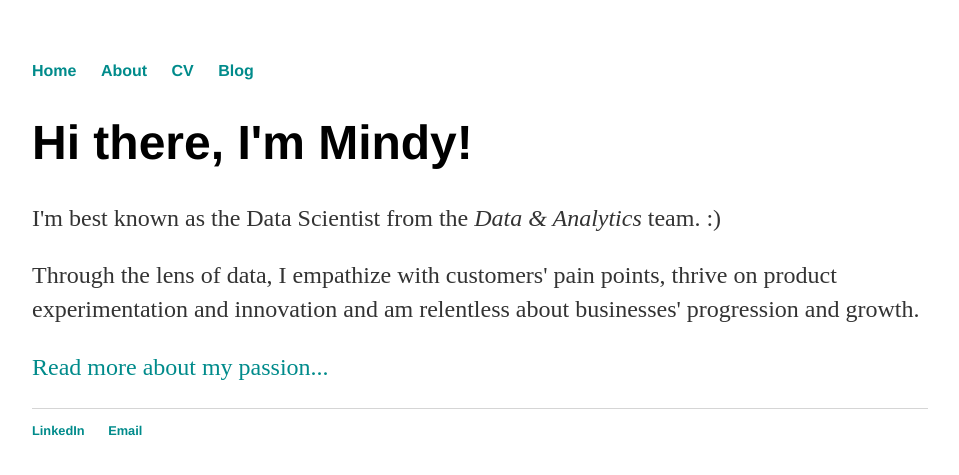
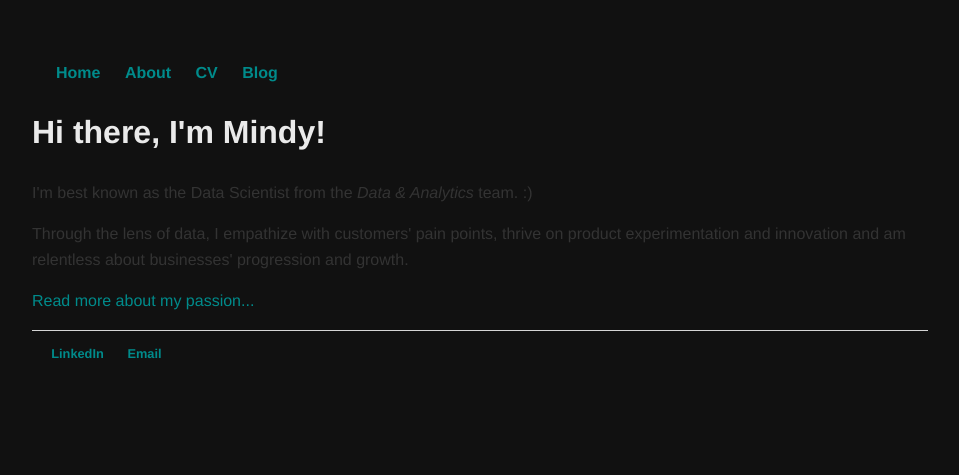
Before and after one commit to mindyng/mindyng.github.io, a Jekyll site: the page built from index.html, in a window 1280 px wide. Shown: the top 475 px of the page, without its empty margins (160-1119 px from the left). Built offline with Jekyll 4.4.1, drawn with Linux system fonts in a browser that asks for light colours.

Commit message:
Update main.css
trying to reset blog post back to cleaner format

```diff
--- a/css/main.css
+++ b/css/main.css
@@ -36,117 +36,56 @@
 .cv address, .cv p { font-size: 1.2em; }
 .cv .download { float: right; font-size: .8em; text-transform: uppercase; }
 
-/* Blog posts only */
-body.layout-post {
+/* Set a consistent base font */
+body {
   font-family: "Helvetica Neue", Arial, sans-serif;
   font-size: 16px;  /* default size */
   line-height: 1.6;
-  color: #eaeaea;   /* light text on dark background */
-  background-color: #111; /* dark mode background */
+  color: #eaeaea;   /* adjust for your theme */
+  background-color: #111; /* adjust if you want dark mode like in your screenshot */
 }
 
-/* Lists, paragraphs inside blog posts */
-body.layout-post ul,
-body.layout-post ol,
-body.layout-post li,
-body.layout-post p {
+/* Ensure lists inherit the base font size */
+ul, ol, li {
   font-size: inherit;
   font-family: inherit;
   line-height: inherit;
 }
 
-/* Headings inside blog posts */
-body.layout-post h1 { font-size: 2em; font-weight: bold; }
-body.layout-post h2 { font-size: 1.5em; font-weight: bold; }
-body.layout-post h3 { font-size: 1.25em; font-weight: bold; }
-body.layout-post h4,
-body.layout-post h5,
-body.layout-post h6 {
-  font-size: 1em;
+/* Paragraphs */
+p {
+  font-size: inherit;
+  font-family: inherit;
+  line-height: inherit;
+}
+
+/* Headings - markdown # -> <h1>, ## -> <h2>, etc. */
+h1 {
+  font-size: 2em;   /* biggest */
   font-weight: bold;
 }
 
-/* Cleaner indentation for blog post lists */
-body.layout-post ul,
-body.layout-post ol {
-  margin-left: 1.5em;
-  padding-left: 0;
+h2 {
+  font-size: 1.5em; /* second biggest */
+  font-weight: bold;
 }
 
-body.layout-post li {
-  margin: 0.3em 0;
+h3 {
+  font-size: 1.25em;
+  font-weight: bold;
 }
 
-/* === Blog Posts Only === */
-body.layout-post {
-  font-family: Georgia, "Times New Roman", serif; /* formal serif look */
-  font-size: 18px;
-  line-height: 1.7;
-  color: #222;   /* dark text for readability */
-  background-color: #fff; /* white background for print-like feel */
-  max-width: 800px;
-  margin: 40px auto;
-  padding: 0 20px;
+h4, h5, h6 {
+  font-size: 1em;   /* same as body text */
+  font-weight: bold;
 }
 
-/* Paragraphs and lists inside blog posts */
-body.layout-post p,
-body.layout-post ul,
-body.layout-post ol,
-body.layout-post li {
-  font-size: 1em;
-  font-family: inherit;
-  line-height: 1.7;
-  color: inherit;
-  margin-bottom: 1em;
+/* Cleaner indentation for lists */
+ul, ol {
+  margin-left: 1.5em;   /* adjust spacing from the left edge */
+  padding-left: 0;      /* remove double indent */
 }
 
-/* Headings inside blog posts */
-body.layout-post h1 {
-  font-size: 2.2em;
-  font-weight: bold;
-  margin-top: 1em;
-  margin-bottom: 0.5em;
+li {
+  margin: 0.3em 0;      /* spacing between list items */
 }
-
-body.layout-post h2 {
-  font-size: 1.8em;
-  font-weight: bold;
-  margin-top: 1em;
-  margin-bottom: 0.5em;
-}
-
-body.layout-post h3 {
-  font-size: 1.4em;
-  font-weight: bold;
-  margin-top: 0.8em;
-  margin-bottom: 0.4em;
-}
-
-body.layout-post h4,
-body.layout-post h5,
-body.layout-post h6 {
-  font-size: 1.1em;
-  font-weight: bold;
-  margin-top: 0.6em;
-  margin-bottom: 0.3em;
-}
-
-/* Lists */
-body.layout-post ul,
-body.layout-post ol {
-  margin-left: 2em;
-  padding-left: 0;
-}
-
-body.layout-post li {
-  margin: 0.4em 0;
-}
-
-/* Images inside blog posts */
-body.layout-post img {
-  display: block;
-  margin: 1.5em auto;
-  max-width: 100%;
-  height: auto;
-}
```
